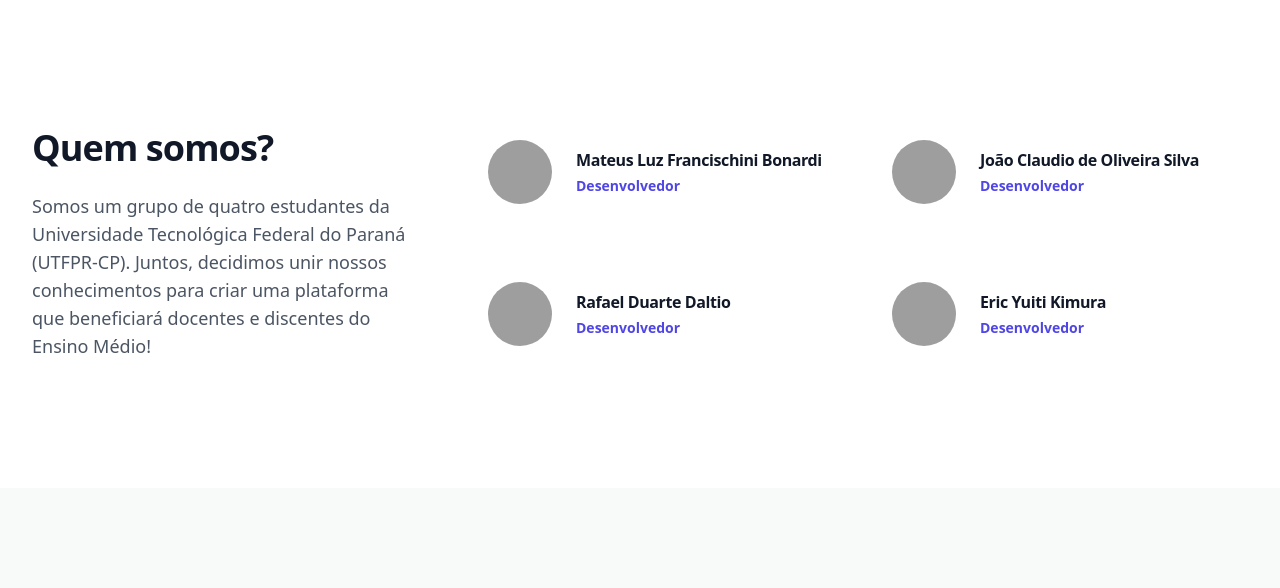
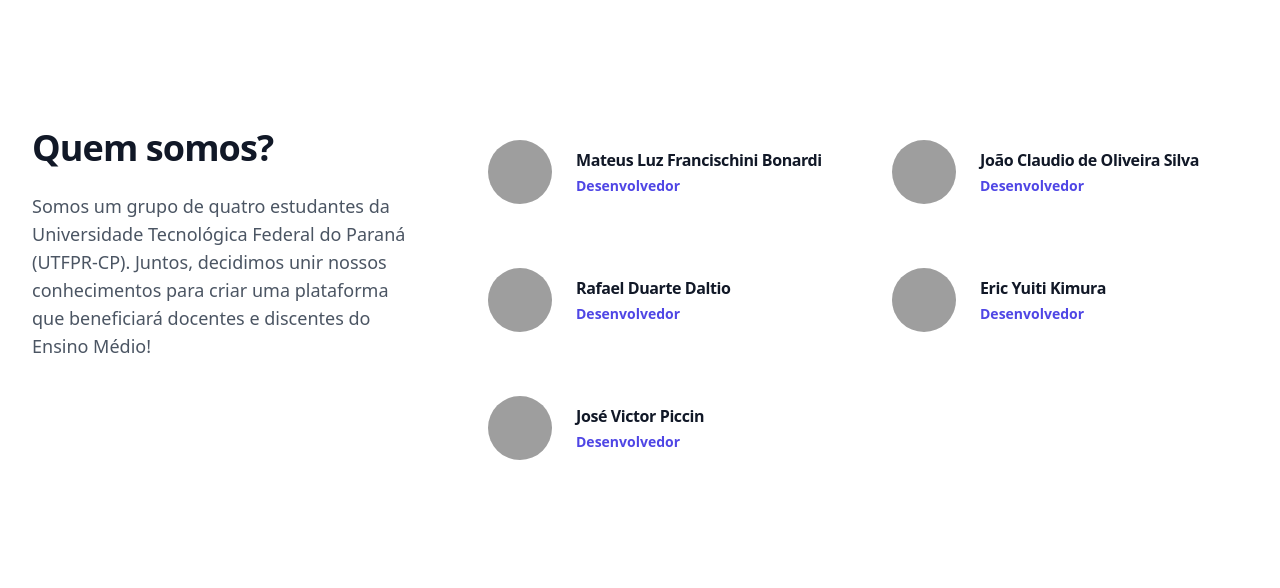
Before and after one commit to JoaoClaudioSilva/certificadora, a Flask app: page / in a window 1280 px wide. Shown: the part 708-1296 px from the top of the page. Before the commit the page ends 1061 px from the top, so only its background shows below. Run offline with Flask 3, Linux system fonts and the light colour scheme; some libraries are stand-ins or nearby versions; grey boxes are pictures that could not be loaded.

Commit message:
Update index.html

```diff
--- a/templates/index.html
+++ b/templates/index.html
@@ -105,6 +105,16 @@
               </div>
             </li>
 
+              <li>
+              <div class="flex items-center gap-x-6">
+                <img class="h-16 w-16 rounded-full" src="https://media.istockphoto.com/id/885240276/pt/vetorial/male-avatar-profile-picture-silhouette-light-shadow.jpg?s=170667a&w=0&k=20&c=xVNUqekwE90Z9_3RjmzufBVpU5oHpwRfBzY9r7J54-8=" alt="José">
+                <div>
+                  <h3 class="text-base font-semibold leading-7 tracking-tight text-gray-900">José Victor Piccin</h3>
+                  <p class="text-sm font-semibold leading-6 text-indigo-600">Desenvolvedor</p>
+                </div>
+              </div>
+            </li>
+
           </ul>
         </div>
       </div>
```
